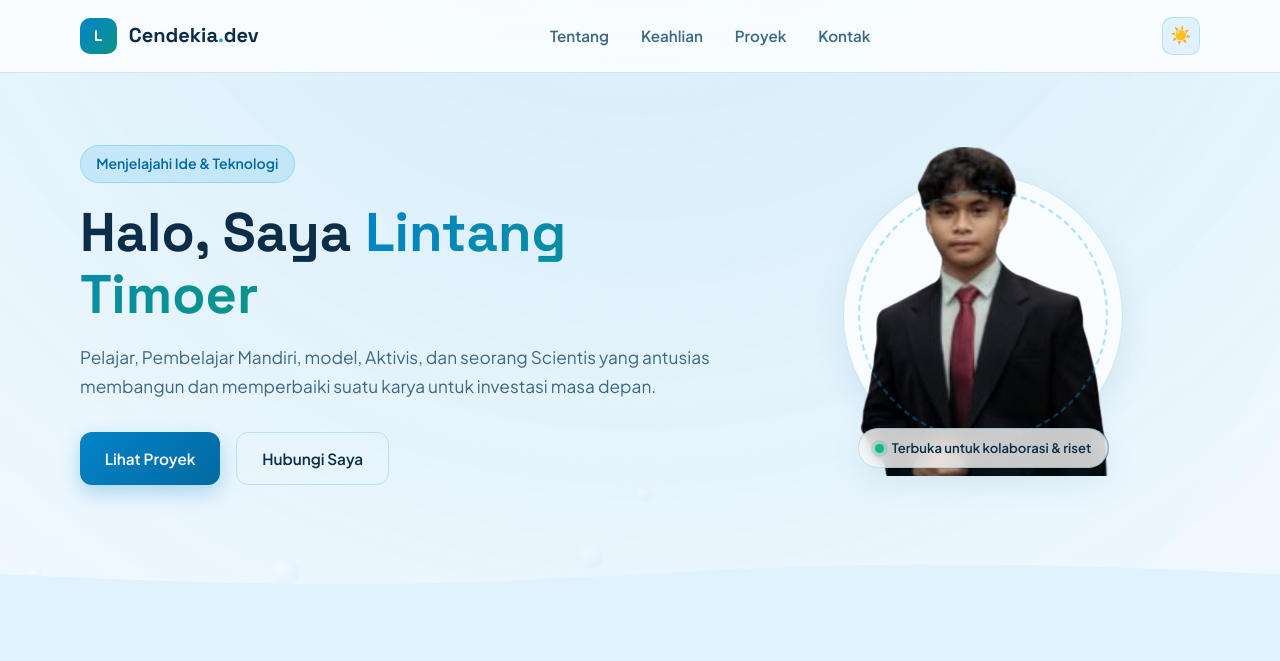
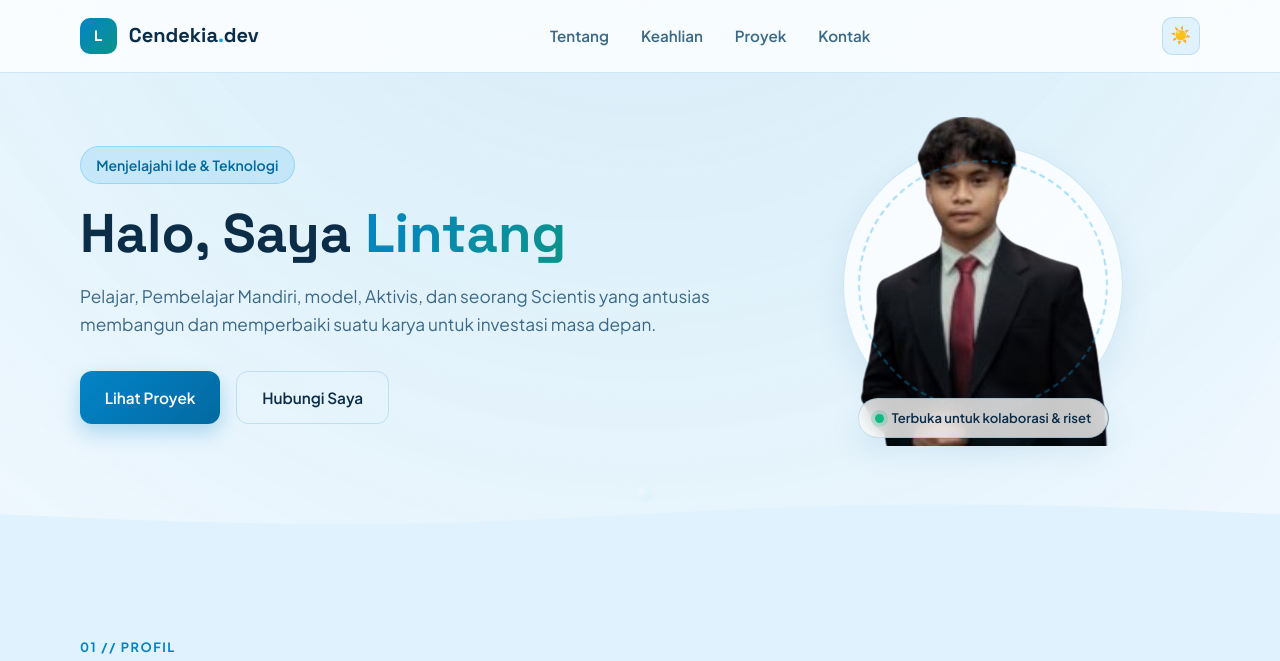
Before and after one commit to Lintangg2/Profil_ku, a plain HTML site: page index.html in a window 1280 px wide. Shown: the top 661 px of the page. Drawn offline with Linux system fonts and the light colour scheme.

Commit message:
Update index.html

```diff
--- a/index.html
+++ b/index.html
@@ -50,7 +50,7 @@
       <div class="container hero-grid">
         <div class="hero-text reveal">
           <div class="pill-badge"> Menjelajahi Ide & Teknologi</div>
-          <h1>Halo, Saya <span class="gradient-text">Lintang Timoer</span></h1>
+          <h1>Halo, Saya <span class="gradient-text">Lintang </span></h1>
           <p class="subtitle">
             Pelajar, Pembelajar Mandiri, model, Aktivis, dan seorang Scientis yang antusias membangun dan memperbaiki suatu karya untuk investasi masa depan.
           </p>
```
